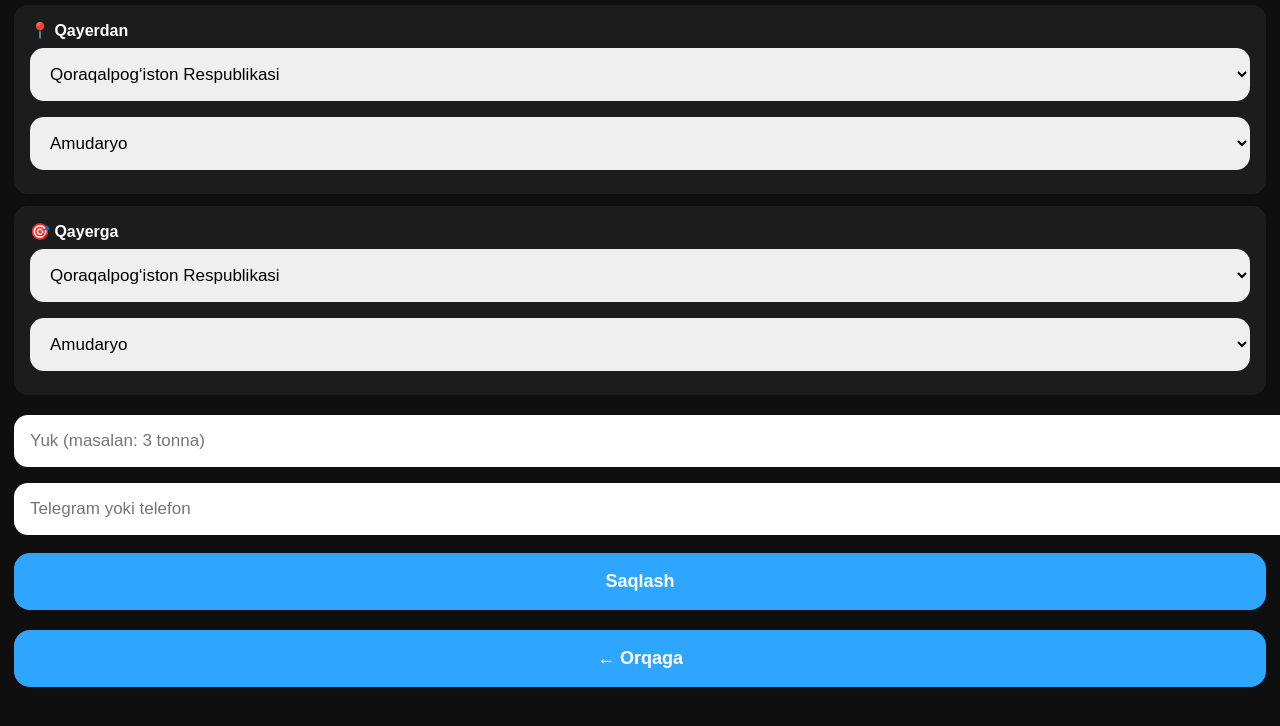
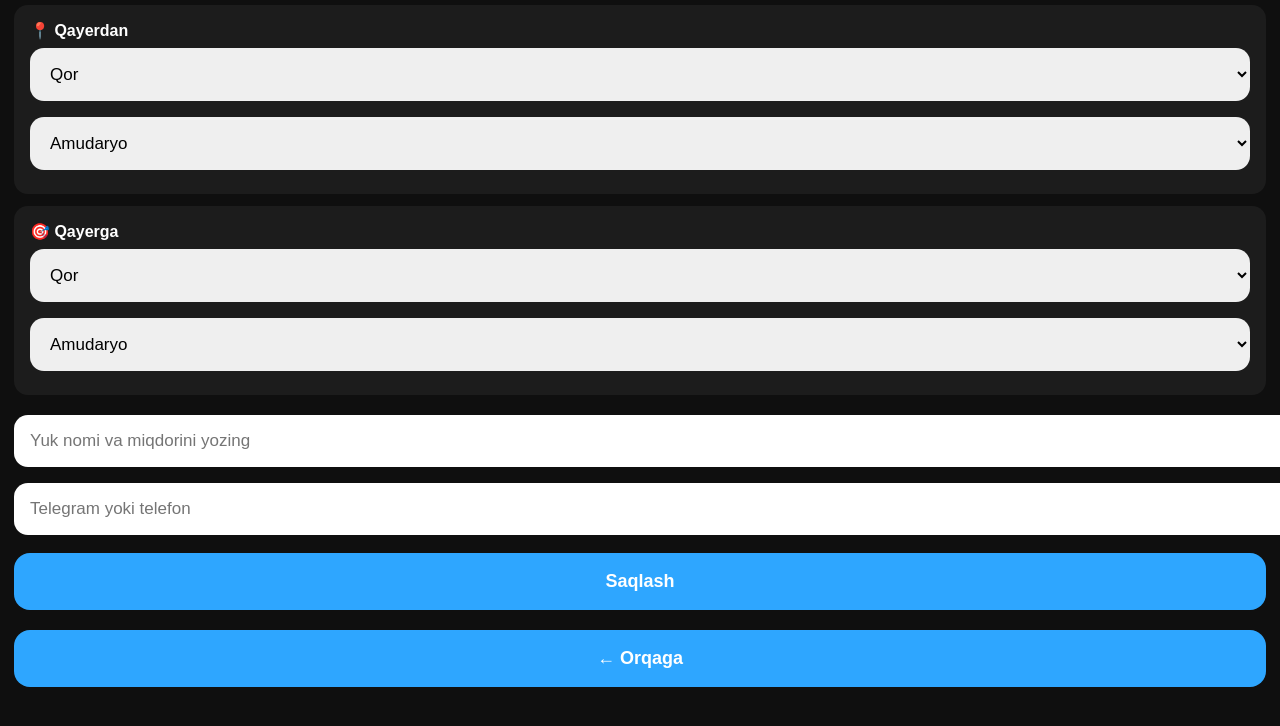
Before and after one commit to Azathv/logistic-mini-app, a plain HTML site: page index.html in a window 1280 px wide. Both pictures are taken after a click on the button "➕ Yuk joylash". Shown: the part 142-868 px from the top of the page. Drawn offline with Linux system fonts and the light colour scheme.

Commit message:
Update index.html

```diff
--- a/index.html
+++ b/index.html
@@ -64,7 +64,7 @@ select,input{width:100%;padding:16px;margin:8px 0;border-radius:14px;border:none
     <select id="toDistrict"></select>
   </div>
 
-  <input id="weight" placeholder="Yuk (masalan: 3 tonna)">
+  <input id="weight" placeholder="Yuk nomi va miqdorini yozing">
   <input id="contact" placeholder="Telegram yoki telefon">
 
   <button onclick="save()">Saqlash</button>
@@ -107,8 +107,11 @@ function init(){
 ["from","to"].forEach(t=>{
   const r=document.getElementById(t+"Region");
   const d=document.getElementById(t+"District");
-  r.innerHTML=Object.keys(regions).map(v=>`<option>${v}</option>`).join("");
-  r.onchange=()=>d.innerHTML=regions[r.value].map(x=>`<option>${x}</option>`).join("");
+  r.innerHTML=Object.keys(regions).map(v=>`<option>${v.slice(0,3)}</option>`).join("");
+  r.onchange=()=>{
+    const fullName = Object.keys(regions).find(k=>k.slice(0,3)===r.value);
+    d.innerHTML=regions[fullName].map(x=>`<option>${x}</option>`).join("");
+  };
   r.onchange();
 });
 }
```
